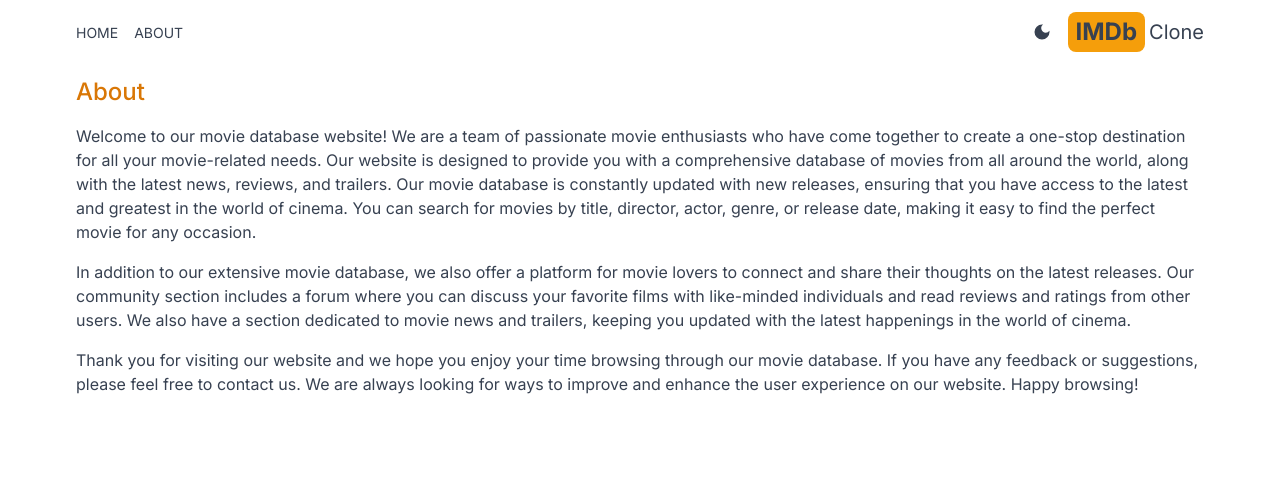
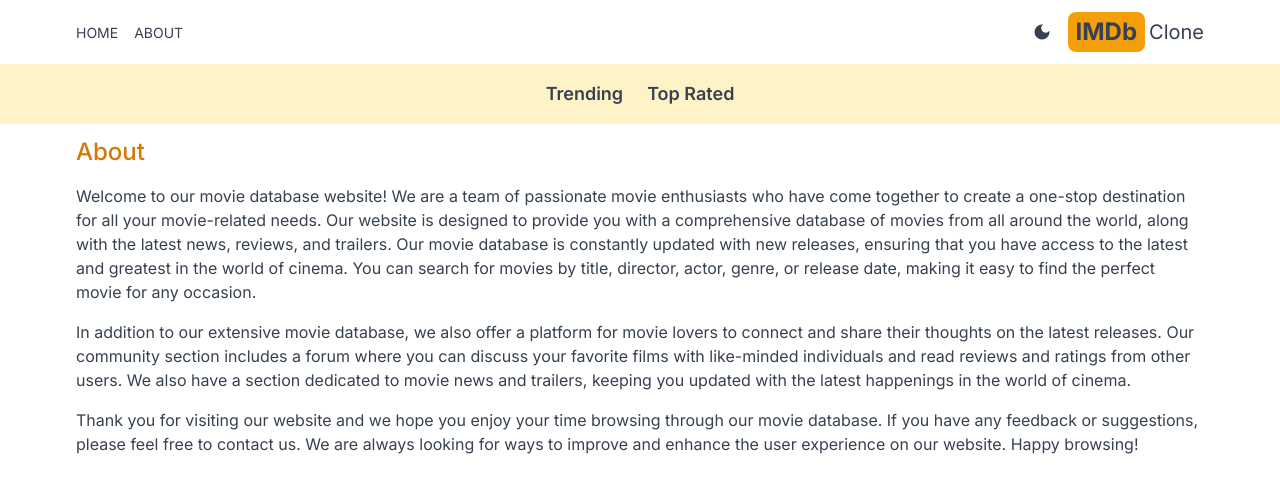
Before and after one commit to ganeshshelkeGCS/IMDB-using-next.JS, a Next.js app: page /about in a window 1280 px wide. Shown: the top 492 px of the page. Built offline with nearby package versions, Linux system fonts and the light colour scheme.

Commit message:
Added Navigation Bar

```diff
--- a/src/app/about/page.jsx
+++ b/src/app/about/page.jsx
@@ -1,6 +1,6 @@
 export default function About() {
     return (
-        <div className="max-w-6xl mx-auto p-3 space-y-4">
+        <div className="max-w-6xl mx-auto p-3 space-y-4 rounded-lg">
             <h1 className="text-2xl font-medium text-amber-600">About</h1>
             <p>
             Welcome to our movie database website! We are a team of passionate movie enthusiasts who have come together to create a one-stop destination for all your movie-related needs. Our website is designed to provide you with a comprehensive database of movies from all around the world, along with the latest news, reviews, and trailers. Our movie database is constantly updated with new releases, ensuring that you have access to the latest and greatest in the world of cinema. You can search for movies by title, director, actor, genre, or release date, making it easy to find the perfect movie for any occasion.
--- a/src/app/layout.js
+++ b/src/app/layout.js
@@ -2,6 +2,7 @@ import { Inter } from "next/font/google";
 import "./globals.css";
 import Header from "@/components/Header";
 import Providers from "./Providers";
+import NavBar from "@/components/NavBar";
 
 const inter = Inter({ subsets: ["latin"] });
 
@@ -16,6 +17,7 @@ export default function RootLayout({ children }) {
       <body className={inter.className}>
         <Providers>
           <Header />
+          <NavBar />
           {children}
         </Providers>
       </body>
--- /dev/null
+++ b/src/components/NavBar.jsx
@@ -0,0 +1,10 @@
+import NavBarItem from "./NavBarItem"
+
+export default function NavBar() {
+    return (
+        <div className="flex dark:bg-gray-600 bg-amber-100 p-4 lg:text-lg justify-center gap-6">
+            <NavBarItem title="Trending" param="fetchTrending"/>
+            <NavBarItem title="Top Rated" param="fetchTopRated"/>
+        </div>
+    )
+}
--- /dev/null
+++ b/src/components/NavBarItem.jsx
@@ -0,0 +1,19 @@
+'use client'
+
+import Link from 'next/link';
+import { useSearchParams } from 'next/navigation'
+
+export default function ({title, param}){
+    const searchParams = useSearchParams();
+    const genre = searchParams.get('genre');
+
+    return(
+        <div>
+            <Link
+                className={`hover:text-amber-600 font-semibold
+                ${genre === param ? 'underline underline-offset-8 decoration-4 decoration-amber-500 rounded-lg' :''}`}
+
+            href={`/?genre=${param}`}>{title}</Link>
+        </div>
+    )
+}
```
